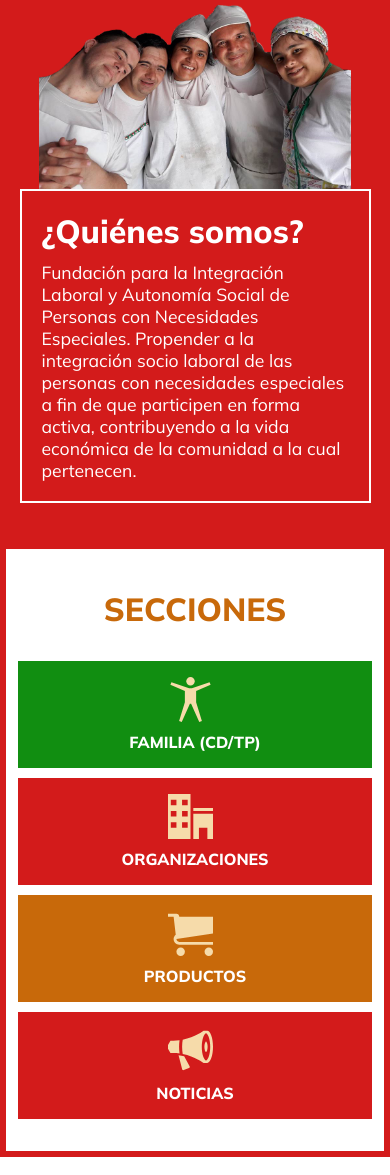
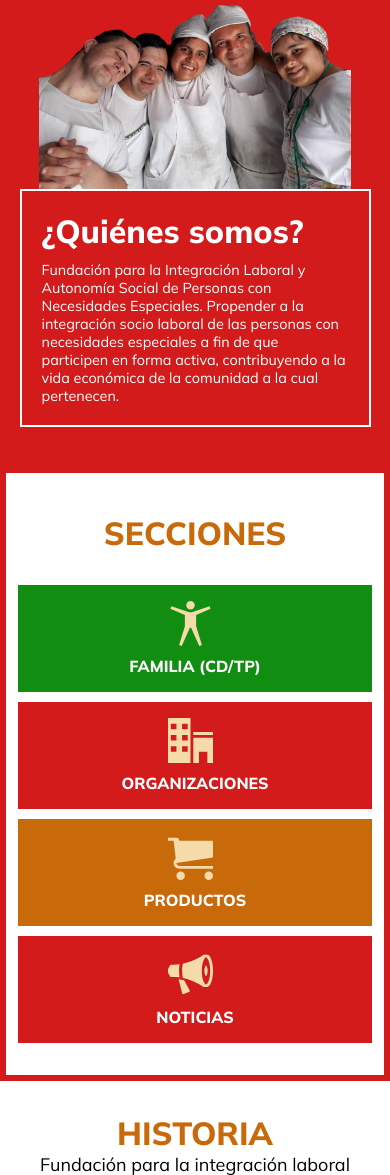
Before and after one commit to Gianluca-V/FILAS, a PHP site: page / in a window 390 px wide. Shown: the part 83-1258 px from the top of the page. Run offline with PHP 8.4, Linux system fonts and the light colour scheme.

Commit message:
changed styles of main description to improve responsive

```diff
--- a/css/style.css
+++ b/css/style.css
@@ -183,10 +183,12 @@ button {
 }
 .main__img {
   height: 100%;
+  margin-right: 80px;
   animation: 1s main__img-animation;
 }
 .main__textbox {
   width: 50%;
+  border-left: 2px solid var(--background);
   height: max-content;
   padding-left: 20px;
   padding-right: 30px;
@@ -197,9 +199,9 @@ button {
   font-size: 2rem;
 }
 .main__description {
-  font-size: 1.1rem;
+  font-size: clamp(0.9rem, 1.55vw, 1.125rem);
 }
-@media (max-width: 1031px) {
+@media (max-width: 990px) {
   .main {
     display: flex;
     flex-direction: column;
--- a/css/style.scss
+++ b/css/style.scss
@@ -33,10 +33,10 @@
         font-size: 2rem;
     }
     &__description {
-        font-size: 1.1rem;
+        font-size: clamp(.9rem,1.55vw,1.125rem);
     }
 
-    @media (max-width: 750px) {
+    @media (max-width: 990px) {
         @include common.flex(column, center, center);
         height: auto;
         &__img {
```
